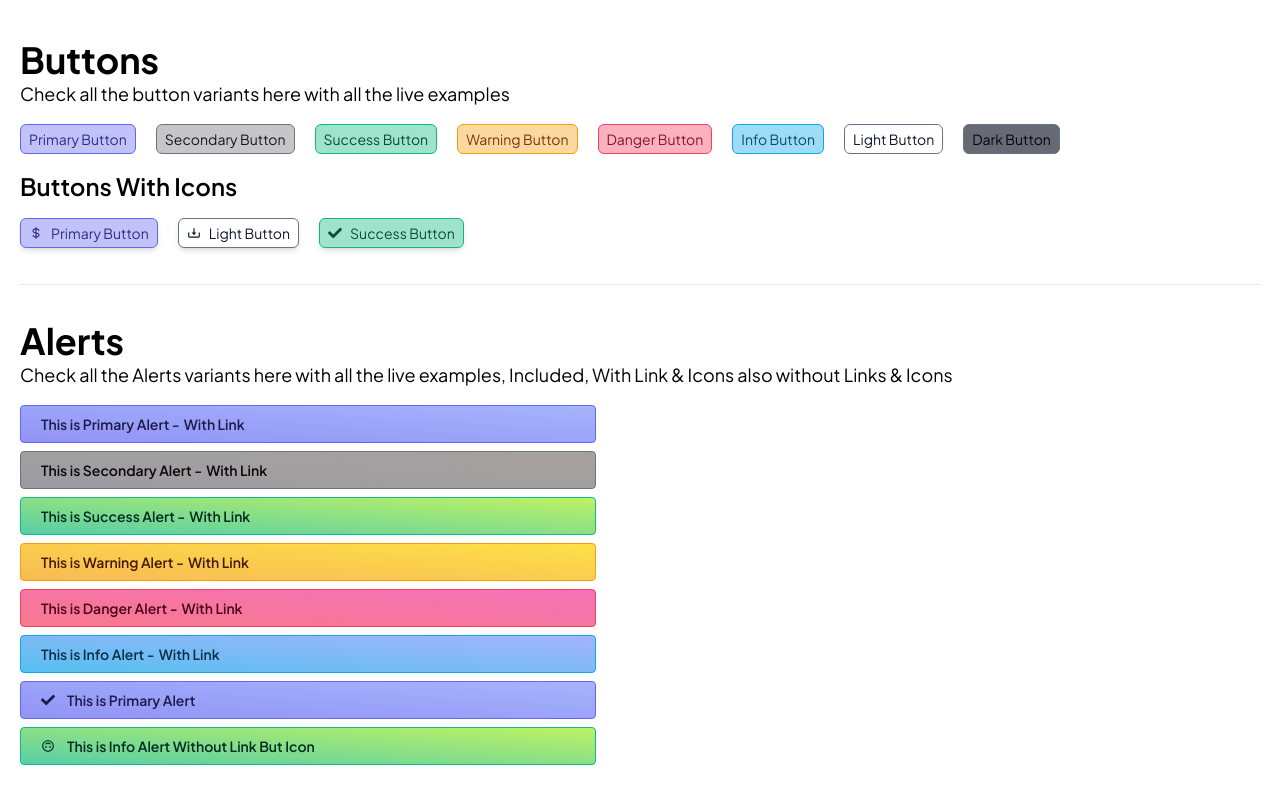
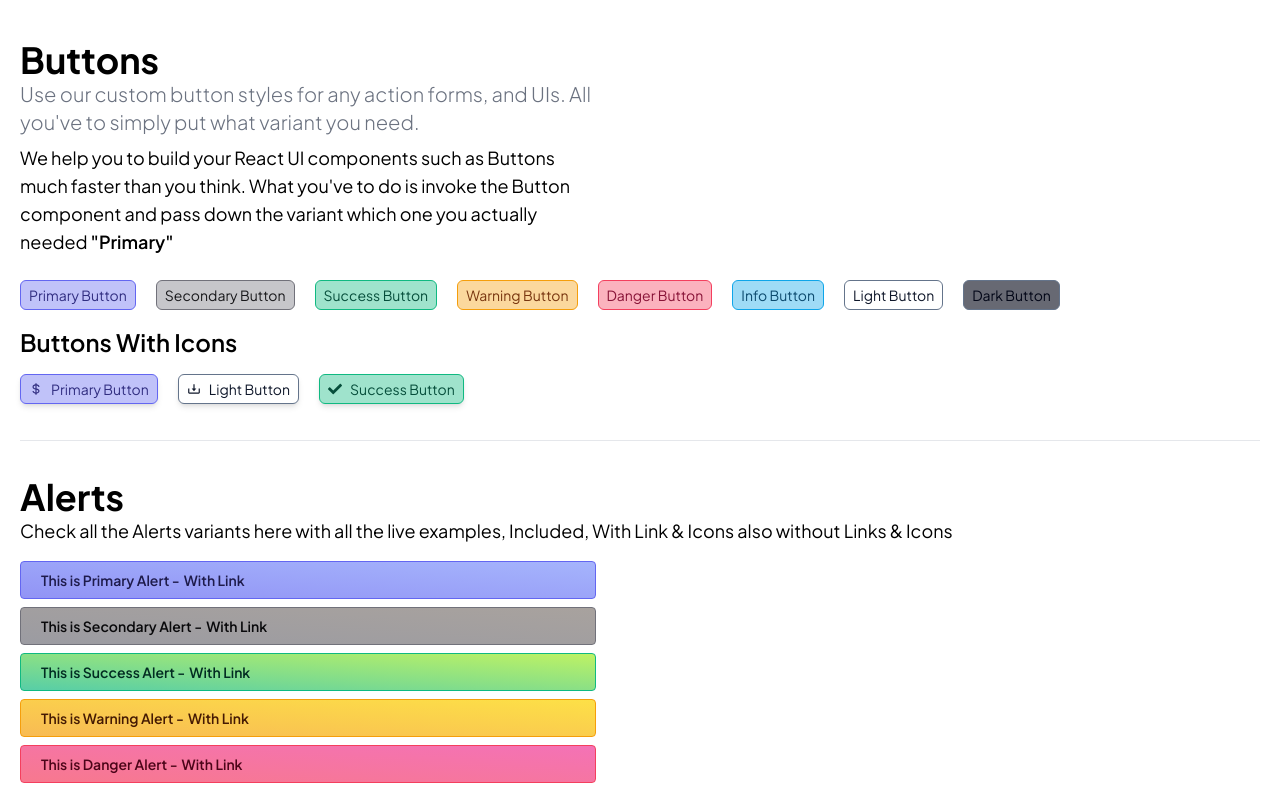
Before and after one commit to mshajid/cyberdude-challenges, a React (Vite) app in the folder javascript/03-react-js/05-components-props/: page / in a window 1280 px wide. Shown: the top 789 px of the page. Built offline with nearby package versions, Linux system fonts and the light colour scheme.

Commit message:
feat: wrapped the headers in comp

```diff
--- a/javascript/03-react-js/05-components-props/src/App.jsx
+++ b/javascript/03-react-js/05-components-props/src/App.jsx
@@ -7,16 +7,12 @@ import Cards from "./Components/Cards";
 import CardImage from "./Components/CardsImage";
 import CardBody from "./Components/CardsBody";
 import CardsButton from "./Components/CardsButton";
+import ButtonHeader from "./Layouts/ButtonHeader";
 
 const App = () => {
   return (
     <div className="px-5 flex flex-col gap-y-4">
-      <div>
-        <h2 className="font-bold text-4xl">Buttons</h2>
-        <span className="text-lg">
-          Check all the button variants here with all the live examples
-        </span>
-      </div>
+      <ButtonHeader />
       <div className="flex gap-x-5">
         <Button variant="Primary" />
         <Button variant="Secondary" />
--- /dev/null
+++ b/javascript/03-react-js/05-components-props/src/Layouts/ButtonHeader.jsx
@@ -0,0 +1,15 @@
+const ButtonHeader = () => {
+  return (
+    <div className="max-w-xl">
+      <h2 className="font-bold text-4xl">Buttons</h2>
+      <span className="text-xl font-light my-2 text-gray-500">
+        Use our custom button styles for any action forms, and UIs. All you've to simply put what variant you need.
+      </span>
+      <div className="text-lg my-2">
+        <span>We help you to build your React UI components such as Buttons much faster than you think. What you've to do is invoke the Button component and pass down the variant which one you actually needed <span className="font-semibold">"Primary"</span></span>
+      </div>
+    </div>
+  );
+};
+
+export default ButtonHeader;
```
